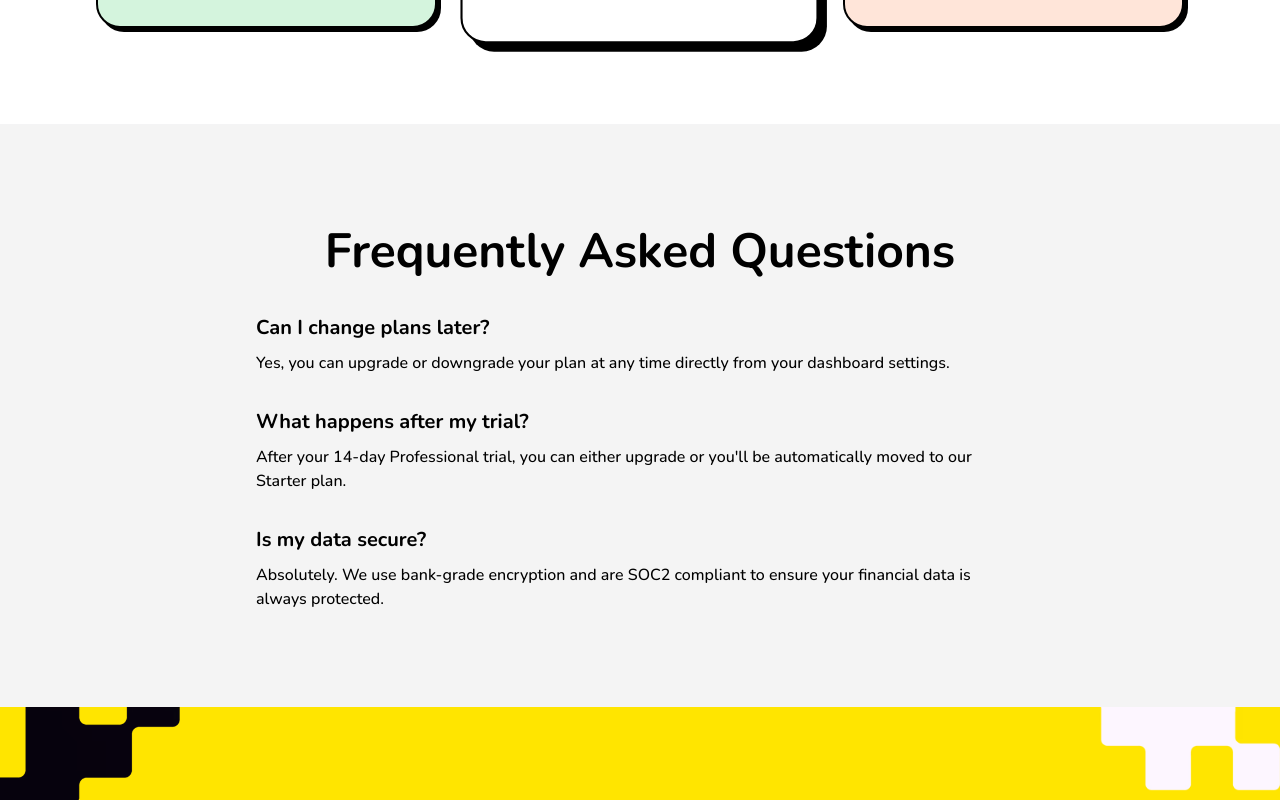
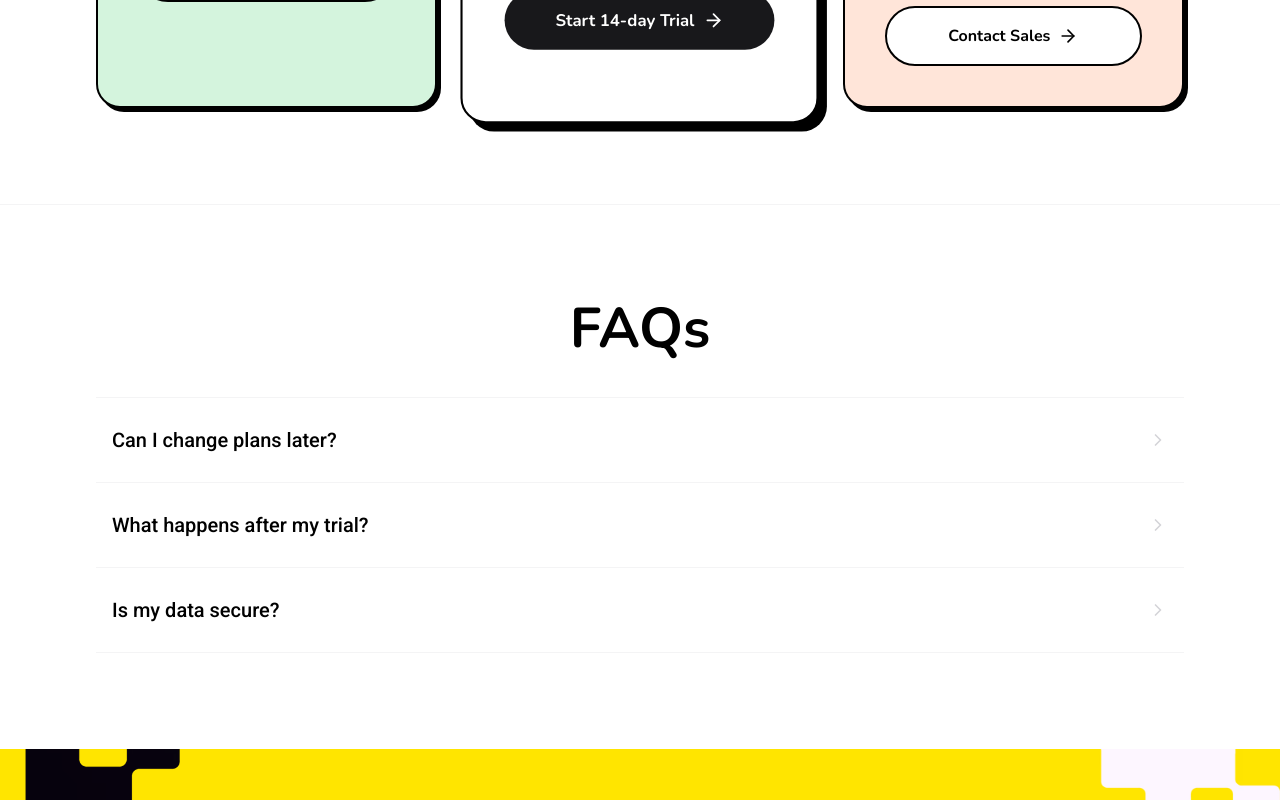
Before and after one commit to nirmallal-sidat/Entry-bot, a Next.js app: page /pricing in a window 1280 px wide. Shown: the part 1040-1840 px from the top of the page. Built offline with nearby package versions, Linux system fonts and the light colour scheme.

Commit message:
3/3/2026

```diff
--- a/src/app/about/page.tsx
+++ b/src/app/about/page.tsx
@@ -34,8 +34,8 @@ const AboutPage = () => {
   return (
     <>
       {/* Hero Section */}
-      <section className="py-24 px-4 bg-[#F4F4F4] font-nunito">
-        <div className="max-w-4xl mx-auto text-center">
+      <section className="mt-20 bg-[#F4F4F4] font-nunito">
+        <div className="py-24 px-4 max-w-4xl mx-auto text-center">
           <h1 className="text-[48px] md:text-[64px] font-bold text-black mb-8 leading-tight">
             About Entrybot
           </h1>
@@ -48,7 +48,7 @@ const AboutPage = () => {
       </section>
 
       {/* Our Story Section */}
-      <section id="story" className="py-24 px-4 bg-white font-nunito border-t border-zinc-100">
+      <section id="story" className="py-24 px-4 bg-white font-nunito">
         <div className="max-w-[1900px] mx-auto lg:px-20">
           <div className="grid grid-cols-1 lg:grid-cols-2 gap-16 items-center">
             <div>
@@ -85,7 +85,7 @@ const AboutPage = () => {
       </section>
 
       {/* Our Values Section */}
-      <section className="py-24 px-4 bg-white font-nunito">
+      <section className="pb-24 px-4 bg-white font-nunito">
         <div className="max-w-[1900px] mx-auto lg:px-20">
           <h2 className="text-[36px] md:text-[48px] font-bold text-black mb-16 text-center leading-tight">
             Our Values
@@ -106,7 +106,7 @@ const AboutPage = () => {
       </section>
 
       {/* Meet Our Team Section */}
-      <section id="team" className="py-24 px-4 bg-white font-nunito border-t border-zinc-100">
+      <section id="team" className="pb-24 px-4 bg-white font-nunito">
         <div className="max-w-[1900px] mx-auto lg:px-20">
           <h2 className="text-[36px] md:text-[48px] font-bold text-black mb-16 text-center leading-tight">
             Meet Our Team
--- a/src/app/features/page.tsx
+++ b/src/app/features/page.tsx
@@ -30,8 +30,8 @@ const FeaturesPage = () => {
   return (
     <>
       {/* Hero Section */}
-      <section className="py-24 px-4 bg-[#F4F4F4] font-nunito">
-        <div className="max-w-4xl mx-auto text-center">
+      <section className="mt-20 bg-[#F4F4F4] font-nunito">
+        <div className="py-24 px-4 max-w-4xl mx-auto text-center">
           <h1 className="text-[48px] md:text-[64px] font-bold text-black mb-8 leading-tight">
             Powerful Features for Modern Finance
           </h1>
@@ -43,7 +43,7 @@ const FeaturesPage = () => {
       </section>
 
       {/* Feature Highlight Section */}
-      <section className="py-24 px-4 bg-white font-nunito border-t border-zinc-100">
+      <section className="py-24 px-4 bg-white font-nunito">
         <div className="max-w-[1900px] mx-auto lg:px-20">
           <div className="grid grid-cols-1 lg:grid-cols-2 gap-16 items-center">
             <div>
--- a/src/app/pricing/page.tsx
+++ b/src/app/pricing/page.tsx
@@ -1,10 +1,32 @@
 "use client";
 
 import Link from "next/link";
-import { Check, ArrowRight } from "lucide-react";
+import { Check, ArrowRight, ChevronRight } from "lucide-react";
+import { useState } from "react";
 import TakeBackHours from "@/components/TakeBackHours";
 
 const PricingPage = () => {
+  const [activeFaqIndex, setActiveFaqIndex] = useState<number | null>(null);
+
+  const toggleFAQ = (index: number) => {
+    setActiveFaqIndex(activeFaqIndex === index ? null : index);
+  };
+
+  const pricingFaqs = [
+    {
+      question: "Can I change plans later?",
+      answer: "Yes, you can upgrade or downgrade your plan at any time directly from your dashboard settings."
+    },
+    {
+      question: "What happens after my trial?",
+      answer: "After your 14-day Professional trial, you can either upgrade or you'll be automatically moved to our Starter plan."
+    },
+    {
+      question: "Is my data secure?",
+      answer: "Absolutely. We use bank-grade encryption and are SOC2 compliant to ensure your financial data is always protected."
+    }
+  ];
+
   const plans = [
     {
       name: "Starter",
@@ -55,8 +77,8 @@ const PricingPage = () => {
   return (
     <>
       {/* Hero Section */}
-      <section className="py-24 px-4 bg-[#F4F4F4] font-nunito text-center">
-        <div className="max-w-4xl mx-auto">
+      <section className="mt-20 bg-[#F4F4F4] font-nunito">
+        <div className="py-24 px-4 max-w-4xl mx-auto text-center">
           <h1 className="text-[48px] md:text-[64px] font-bold text-black mb-8 leading-tight">
             Simple, Transparent Pricing
           </h1>
@@ -115,27 +137,46 @@ const PricingPage = () => {
         </div>
       </section>
 
-      {/* FAQ or Comparison Section (Compact) */}
-      <section className="py-24 px-4 bg-[#F4F4F4] font-nunito border-t border-zinc-100">
+      {/* FAQ or Comparison Section */}
+      <section className="py-24 px-4 bg-white font-nunito border-t border-zinc-100">
         <div className="max-w-[1900px] mx-auto lg:px-20">
-          <div className="max-w-3xl mx-auto text-center">
-            <h2 className="text-[36px] md:text-[48px] font-bold text-black mb-8 leading-tight">
-              Frequently Asked Questions
-            </h2>
-            <div className="space-y-8 text-left">
-              <div>
-                <h4 className="text-[20px] font-bold text-black mb-2">Can I change plans later?</h4>
-                <p className="text-[16px] text-black font-medium">Yes, you can upgrade or downgrade your plan at any time directly from your dashboard settings.</p>
-              </div>
-              <div>
-                <h4 className="text-[20px] font-bold text-black mb-2">What happens after my trial?</h4>
-                <p className="text-[16px] text-black font-medium">After your 14-day Professional trial, you can either upgrade or you'll be automatically moved to our Starter plan.</p>
-              </div>
-              <div>
-                <h4 className="text-[20px] font-bold text-black mb-2">Is my data secure?</h4>
-                <p className="text-[16px] text-black font-medium">Absolutely. We use bank-grade encryption and are SOC2 compliant to ensure your financial data is always protected.</p>
-              </div>
-            </div>
+          <h2 className="text-[40px] md:text-[56px] font-bold text-black text-center mb-10 leading-[100%] font-nunito">
+            FAQs
+          </h2>
+
+          <div className="max-w-7xl mx-auto border-t border-zinc-100">
+              {pricingFaqs.map((faq, index) => (
+                <div
+                  key={index}
+                  className="border-b border-zinc-100 transition-all duration-200"
+                >
+                  <div
+                    onClick={() => toggleFAQ(index)}
+                    className="py-8 flex items-center justify-between group cursor-pointer hover:bg-zinc-50/50 px-4"
+                  >
+                    <h3 className="text-[18px] md:text-[20px] font-medium text-black transition-transform duration-300 font-roboto leading-[100%]">
+                      {faq.question}
+                    </h3>
+                    <ChevronRight
+                      size={20}
+                      className={`transition-all duration-300 ${
+                        activeFaqIndex === index
+                          ? "text-black rotate-90"
+                          : "text-zinc-300 group-hover:text-black group-hover:translate-x-1"
+                      }`}
+                    />
+                  </div>
+
+                  {/* Answer Area (Accordion Content) */}
+                  <div className={`overflow-hidden transition-all duration-300 ease-in-out ${
+                    activeFaqIndex === index ? "max-h-[500px] pb-8 opacity-100" : "max-h-0 opacity-0"
+                  }`}>
+                    <div className="px-4 text-[18px] text-zinc-600 leading-normal max-w-4xl font-roboto font-normal">
+                      {faq.answer}
+                    </div>
+                  </div>
+                </div>
+              ))}
           </div>
         </div>
       </section>
```
